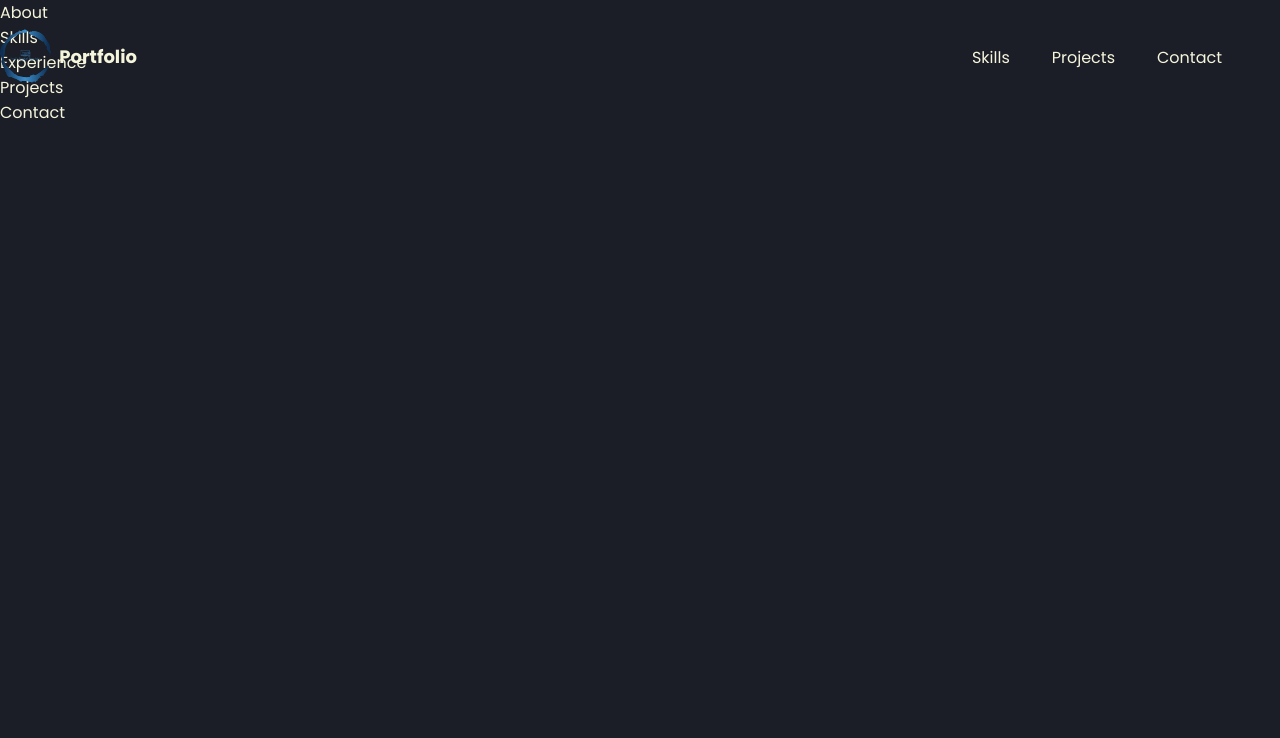
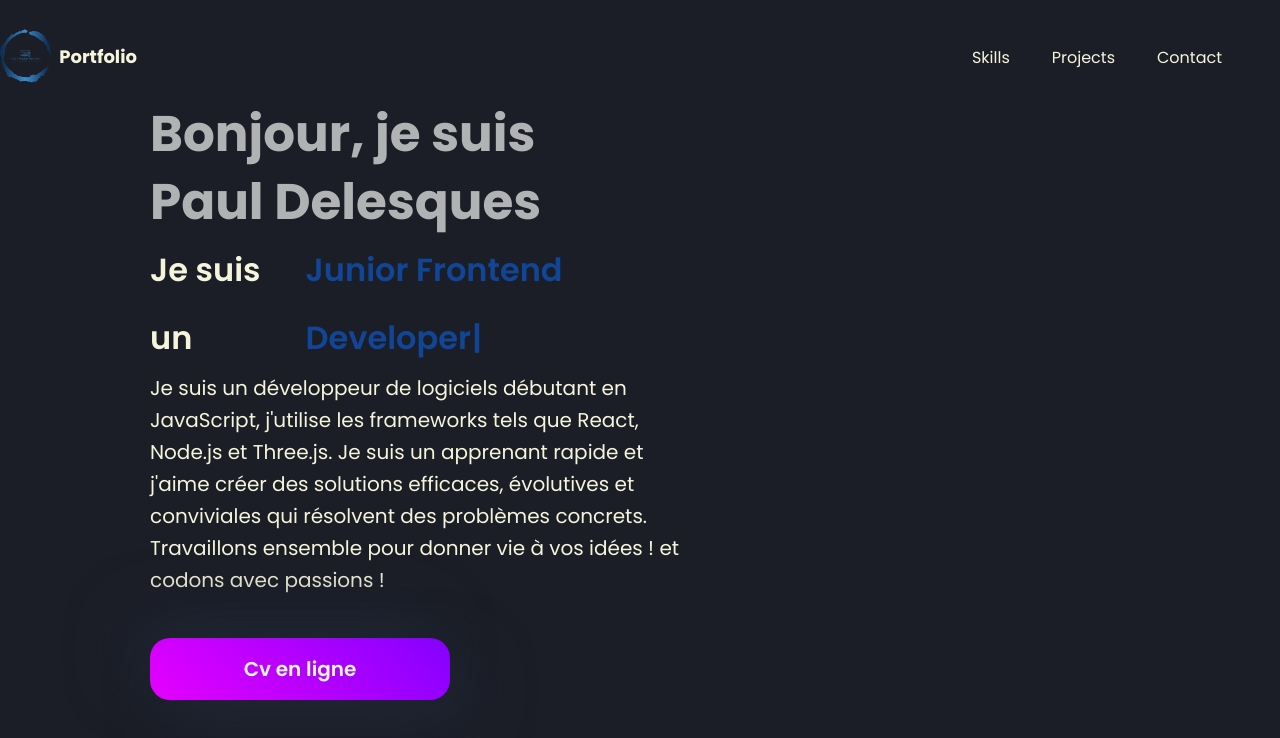
Before and after one commit to Paul-DELESQUES/ProjectPortfolio, a React (Vite) app: page / in a window 1280 px wide. Shown: the top 738 px of the page. Built offline with nearby package versions, Linux system fonts and the light colour scheme.

Commit message:
create hero part

```diff
--- a/package.json
+++ b/package.json
@@ -19,7 +19,9 @@
     "react-dom": "^18.2.0",
     "react-router-dom": "^6.19.0",
     "react-tilt": "^1.0.2",
-    "react-vertical-timeline-component": "^3.6.0"
+    "react-vertical-timeline-component": "^3.6.0",
+    "styled-components": "^6.1.1",
+    "typewriter-effect": "^2.21.0"
   },
   "devDependencies": {
     "@types/react": "^18.2.37",
--- a/src/components/About.jsx
+++ b/src/components/About.jsx
@@ -1,5 +1,223 @@
+import { Bio } from "../constants/dataGen";
+import styled from "styled-components";
+import Typewriter from "typewriter-effect";
+
+const HeroContainer = styled.div`
+  width: 100%;
+  height: 100vh;
+  background-color: #1c1e27;
+  display: flex;
+  justify-content: center;
+  position: relative;
+  padding: 80px 30px;
+
+  @media screen and (max-width: 960px) {
+    padding: 66px 16px;
+  }
+  @media screen and (max-width: 640px) {
+    padding: 32px 16px;
+  }
+  z-index: 1;
+  clip-path: polygon(0 0, 100% 0, 100% 100%, 70% 95%, 0 100%);
+`;
+
+const HeroBg = styled.div`
+  position: absolute;
+  display: flex;
+  justify-content: end;
+  top: 50%;
+  right: 0;
+  bottom: 0;
+  left: 50%;
+  overflow: hidden;
+  width: 100%;
+  height: 100%;
+  padding: 0 30px;
+  -webkit-transform: translateX(-50%) translateY(-50%);
+  transform: translateX(-50%) translateY(-50%);
+
+  @media screen and (max-width: 960px) {
+    padding: 0 0px;
+  }
+`;
+
+const HeroInnerContainer = styled.div`
+  display: flex;
+  justify-content: space-between;
+  align-items: center;
+  width: 100%;
+  max-width: 1100px;
+
+  @media screen and (max-width: 960px) {
+    flex-direction: column;
+  }
+`;
+
+const HeroLeftContainer = styled.div`
+  width: 100%;
+  order: 1;
+  display: flex;
+  justify-content: flex-start;
+  flex-direction: column;
+  @media screen and (max-width: 960px) {
+    order: 2;
+    margin-bottom: 32px;
+    display: flex;
+    align-items: center;
+    flex-direction: column;
+  }
+  @media screen and (max-width: 640px) {
+    order: 2;
+    margin-bottom: 32px;
+    display: flex;
+    align-items: center;
+    flex-direction: column;
+  }
+`;
+
+const HeroRightContainer = styled.div`
+  width: 100%;
+  order: 2;
+  display: flex;
+  justify-content: end;
+  gap: 12px;
+  @media screen and (max-width: 960px) {
+    order: 1;
+    justify-content: center;
+    align-items: center;
+    margin-bottom: 80px;
+  }
+  @media screen and (max-width: 640px) {
+    order: 1;
+    margin-bottom: 30px;
+  }
+`;
+
+const Title = styled.div`
+  font-size: 50px;
+  font-weight: 700;
+  color: #b1b2b3;
+  line-height: 68px;
+  @media screen and (max-width: 960px) {
+    text-align: center;
+  }
+  @media screen and (max-width: 640px) {
+    font-size: 40px;
+    line-height: 48px;
+    margin-bottom: 8px;
+  }
+`;
+
+const TextLoop = styled.div`
+  display: flex;
+  font-size: 32px;
+  font-weight: 600;
+  color: #f5f5dc;
+  line-height: 68px;
+  gap: 12px;
+
+  @media screen and (max-width: 960px) {
+    text-align: center;
+  }
+  @media screen and (max-width: 640px) {
+    font-size: 22px;
+    line-height: 48px;
+    margin-bottom: 16px;
+  }
+`;
+
+const Span = styled.div`
+  color: #114696;
+  cursor: pointer;
+`;
+
+const SubTitle = styled.div`
+  font-size: 20px;
+  color: #f5f5dc;
+  line-height: 32px;
+  margin-bottom: 42px;
+
+  @media screen and (max-width: 960px) {
+    text-align: center;
+  }
+  @media screen and (max-width: 640px) {
+    font-size: 16px;
+    line-height: 32px;
+  }
+`;
+
+const ResumeButton = styled.a`
+  -webkit-appearance: button;
+  -moz-appearance: button;
+  appearance: button;
+  text-decoration: none;
+  width: 95%;
+  max-width: 300px;
+  text-align: center;
+  padding: 16px 0;
+  color: #f5f5dc;
+  border-radius: 20px;
+  cursor: pointer;
+  font-size: 20px;
+  font-weight: 600;
+  transition: all 0.2s ease-in-out !important;
+  background: linear-gradient(45deg, #114696, #072776);
+  background: linear-gradient(45deg, #114696, #072776);
+  background: -moz-linear-gradient(45deg, #114696, #072776);
+  background: -webkit-linear-gradient(
+    225deg,
+    hsla(271, 100%, 50%, 1) 0%,
+    hsla(294, 100%, 50%, 1) 100%
+  );
+  box-shadow: 20px 20px 60px #1f2634, -20px -20px 60px #1f2634;
+  &:hover {
+    transform: scale(1.05);
+    transition: all 0.4s ease-in-out;
+    box-shadow: 20px 20px 60px #1f2634;
+    filter: brightness(1);
+  }
+
+  @media (max-width: 640px) {
+    padding: 12px 0;
+    font-size: 18px;
+  }
+`;
+
 function About() {
-  return <div>About</div>;
+  return (
+    <div id="about">
+      <HeroContainer>
+        <HeroBg>
+          <HeroInnerContainer>
+            <HeroLeftContainer>
+              <Title>
+                Bonjour, je suis
+                <br />
+                {Bio.name}{" "}
+              </Title>
+              <TextLoop>
+                Je suis un
+                <Span>
+                  <Typewriter
+                    options={{
+                      strings: Bio.roles,
+                      autoStart: true,
+                      loop: true,
+                    }}
+                  />
+                </Span>
+              </TextLoop>
+              <SubTitle>{Bio.description}</SubTitle>
+              <ResumeButton href={Bio.resume} target="_blank">
+                Cv en ligne
+              </ResumeButton>
+            </HeroLeftContainer>
+            <HeroRightContainer></HeroRightContainer>
+          </HeroInnerContainer>
+        </HeroBg>
+      </HeroContainer>
+    </div>
+  );
 }
 
 export default About;
--- a/src/constants/dataGen.js
+++ b/src/constants/dataGen.js
@@ -25,6 +25,27 @@ export const navLinks = [
     title: "Contact",
   },
 ];
+
+export const Bio = {
+  name: "Paul Delesques",
+  roles: [
+    "Junior Frontend Developer",
+    "Junior Backend Developer",
+    "UI/UX Designer beginner",
+  ],
+  description: `Je suis un développeur de logiciels débutant en JavaScript, j'utilise
+    les frameworks tels que React, Node.js et Three.js. Je suis un apprenant
+    rapide et j'aime créer des solutions efficaces, évolutives et
+    conviviales qui résolvent des problèmes concrets. Travaillons ensemble
+    pour donner vie à vos idées ! et codons avec passions !
+  `,
+  github: "https://github.com/https://github.com/Paul-DELESQUES",
+  resume: "mettre mon cv sur drive",
+  linkedin: "www.linkedin.com/in/paul-delesques-dev34",
+  // twitter: "https://twitter.com/RishavChanda",
+  // insta: "https://www.instagram.com/rishav_chanda/",
+  // facebook: "https://www.facebook.com/rishav.chanda.165/",
+};
 
 // const services = [
 //   {
```
Also changed, not shown: src/styles/About.scss (added, +18 -0 lines), 1 other file (tests, documents, lock files or other folders).
